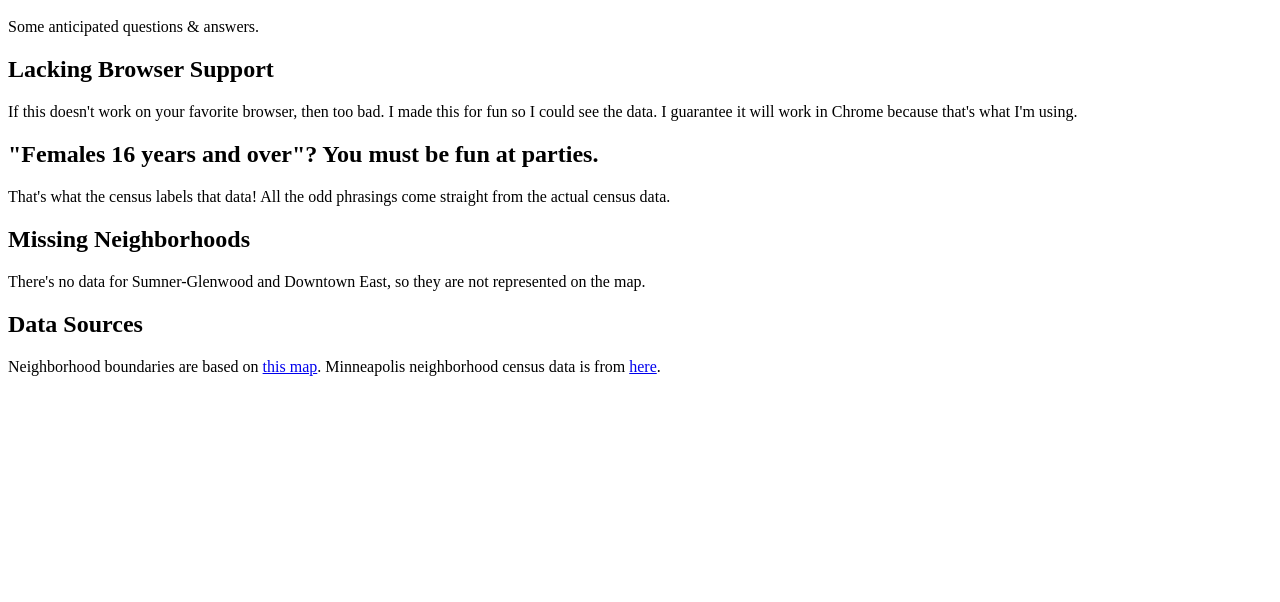
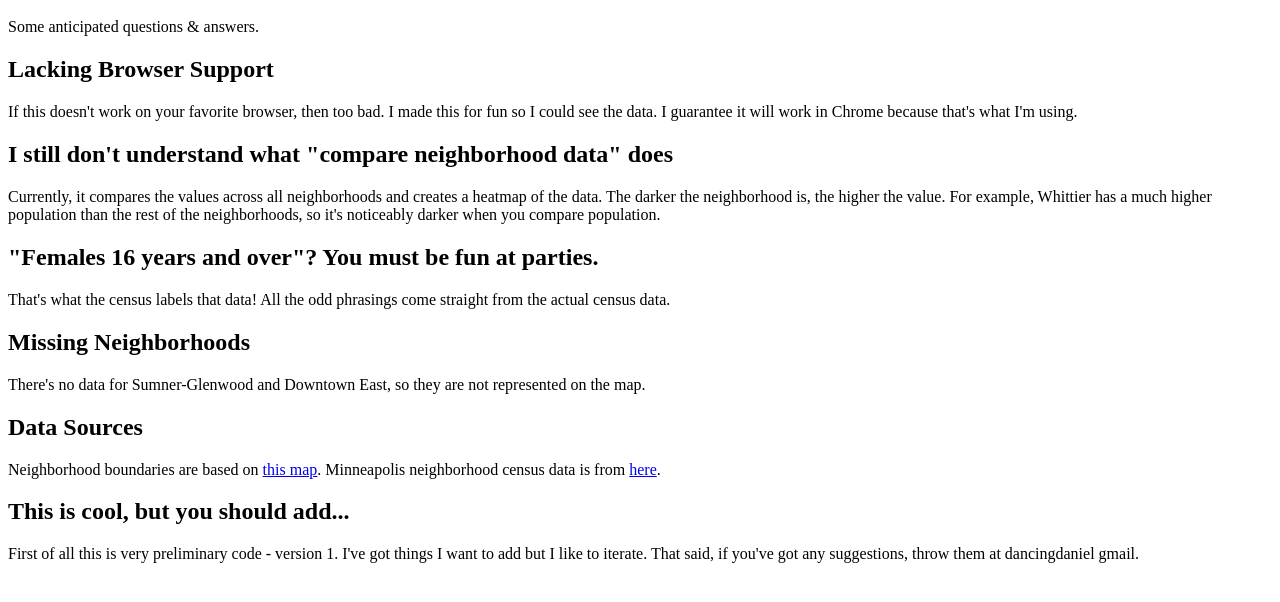
Before and after one commit to dlew/census-maps, a plain HTML site: page explanation.html in a window 1280 px wide. Shown: the part 48-650 px from the top of the page. Drawn offline with Linux system fonts and the light colour scheme.

Commit message:
Added some more stuff

```diff
--- a/explanation.html
+++ b/explanation.html
@@ -4,11 +4,15 @@
 <p>Some anticipated questions & answers.<p>
 <h2>Lacking Browser Support</h2>
 <p>If this doesn't work on your favorite browser, then too bad.  I made this for fun so I could see the data.  I guarantee it will work in Chrome because that's what I'm using.</p>
+<h2>I still don't understand what "compare neighborhood data" does</h2>
+<p>Currently, it compares the values across all neighborhoods and creates a heatmap of the data.  The darker the neighborhood is, the higher the value.  For example, Whittier has a much higher population than the rest of the neighborhoods, so it's noticeably darker when you compare population.</p>
 <h2>"Females 16 years and over"?  You must be fun at parties.</h2>
 <p>That's what the census labels that data!  All the odd phrasings come straight from the actual census data.<p>
 <h2>Missing Neighborhoods</h2>
 <p>There's no data for Sumner-Glenwood and Downtown East, so they are not represented on the map.</p>
 <h2>Data Sources</h2>
 <p>Neighborhood boundaries are based on <a href="http://www.ci.minneapolis.mn.us/about/maps/neighborhoods.pdf">this map</a>.  Minneapolis neighborhood census data is from <a href="http://www.ci.minneapolis.mn.us/citywork/planning/Census2000/maps/economic/">here</a>.</p>
+<h2>This is cool, but you should add...</h2>
+<p>First of all this is very preliminary code - version 1.  I've got things I want to add but I like to iterate.  That said, if you've got any suggestions, throw them at dancingdaniel <at> gmail.<p>
 </body>
 </html>
```
Also changed, not shown: index.html (+2 -2 lines).
